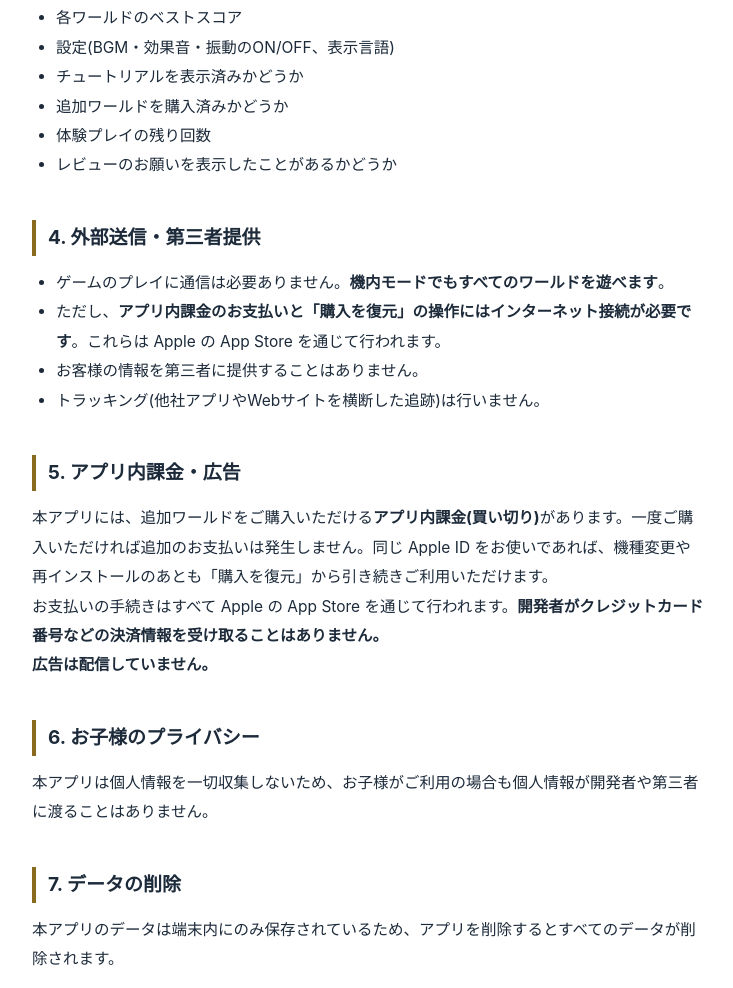
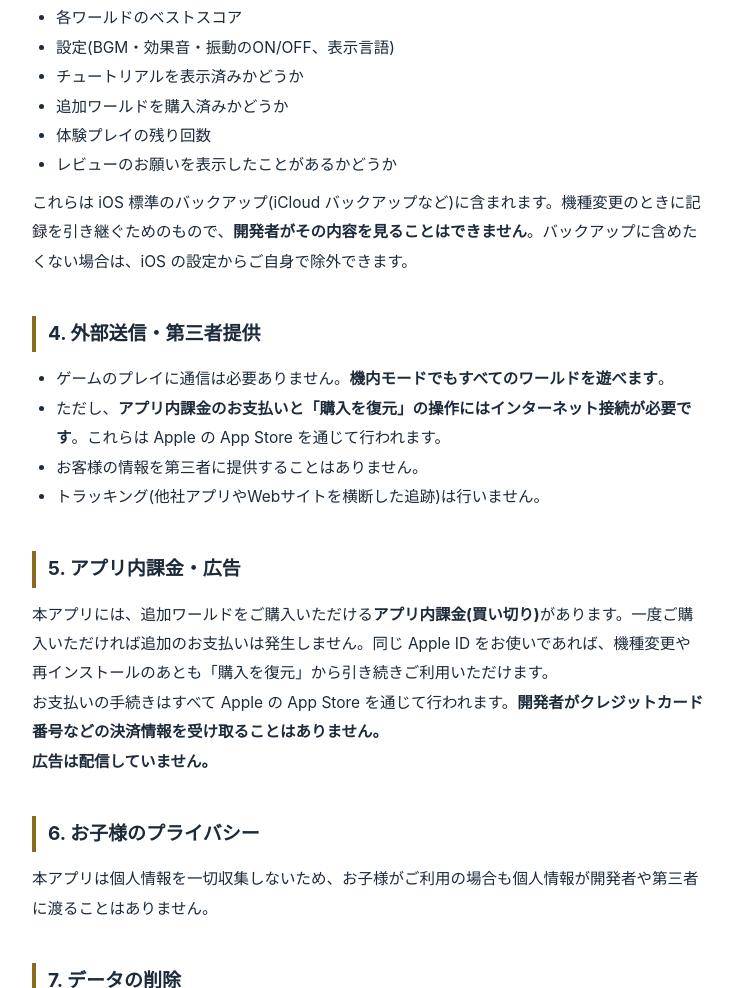
Before and after one commit to ogilab-apps/pano-hunt-support, a plain HTML site: page privacy.html in a window 1280 px wide. Shown: the part 924-1912 px from the top of the page, without its empty margins (272-1005 px from the left). Drawn offline with Linux system fonts and the light colour scheme.

Commit message:
第3条にバックアップの説明を追記
端末内に保存する情報が iOS 標準のバックアップ(iCloud バックアップなど)に
含まれることを明記した。機種変更のときに記録を引き継ぐためで、
開発者がその内容を見ることはできない旨もあわせて書いた。

第3条は「端末内にのみ保存します」と書いてあるので、追記しないと誤解を招くため。

Co-Authored-By: Claude Opus 5 <noreply@anthropic.com>

```diff
--- a/privacy.html
+++ b/privacy.html
@@ -85,6 +85,7 @@
       <li>体験プレイの残り回数</li>
       <li>レビューのお願いを表示したことがあるかどうか</li>
     </ul>
+    <p>これらは iOS 標準のバックアップ(iCloud バックアップなど)に含まれます。機種変更のときに記録を引き継ぐためのもので、<strong>開発者がその内容を見ることはできません</strong>。バックアップに含めたくない場合は、iOS の設定からご自身で除外できます。</p>
 
     <h2>4. 外部送信・第三者提供</h2>
     <ul>
```
Also changed, not shown: privacy-en.html (+1 -0 lines).
